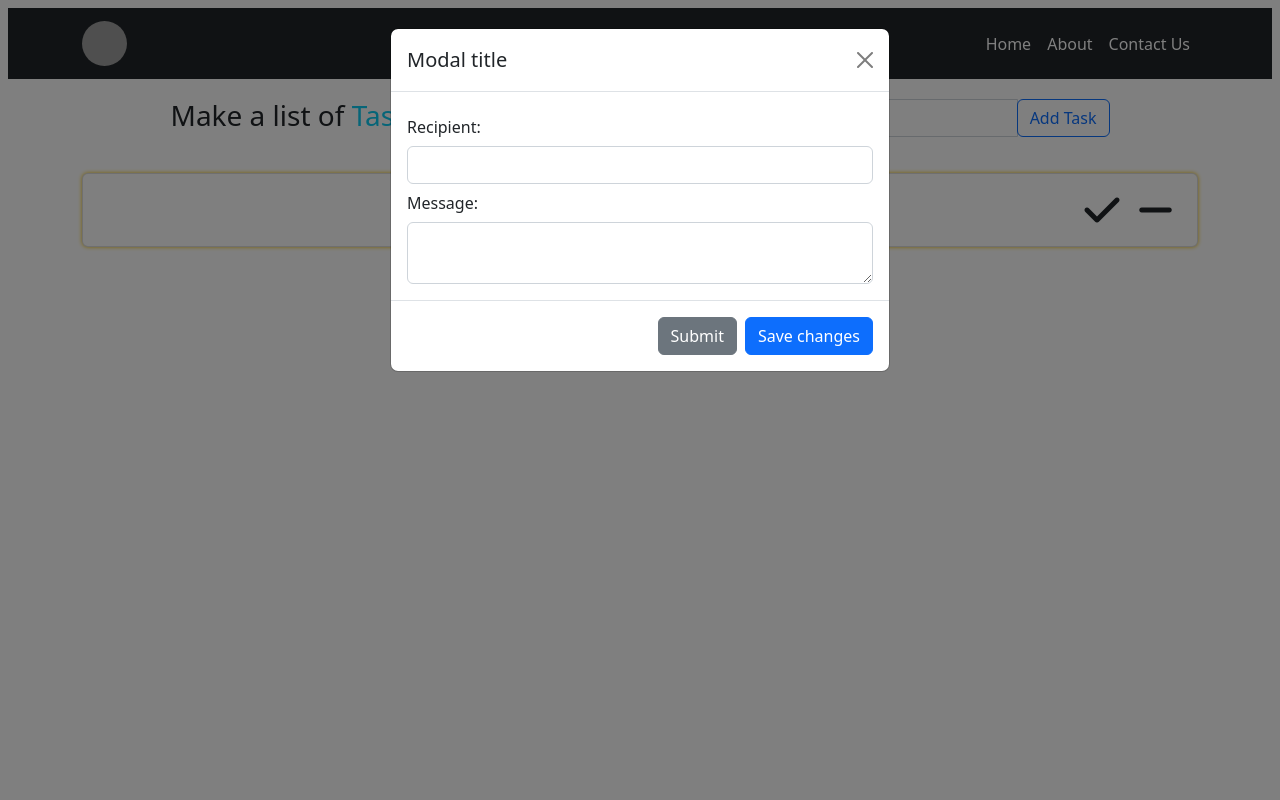
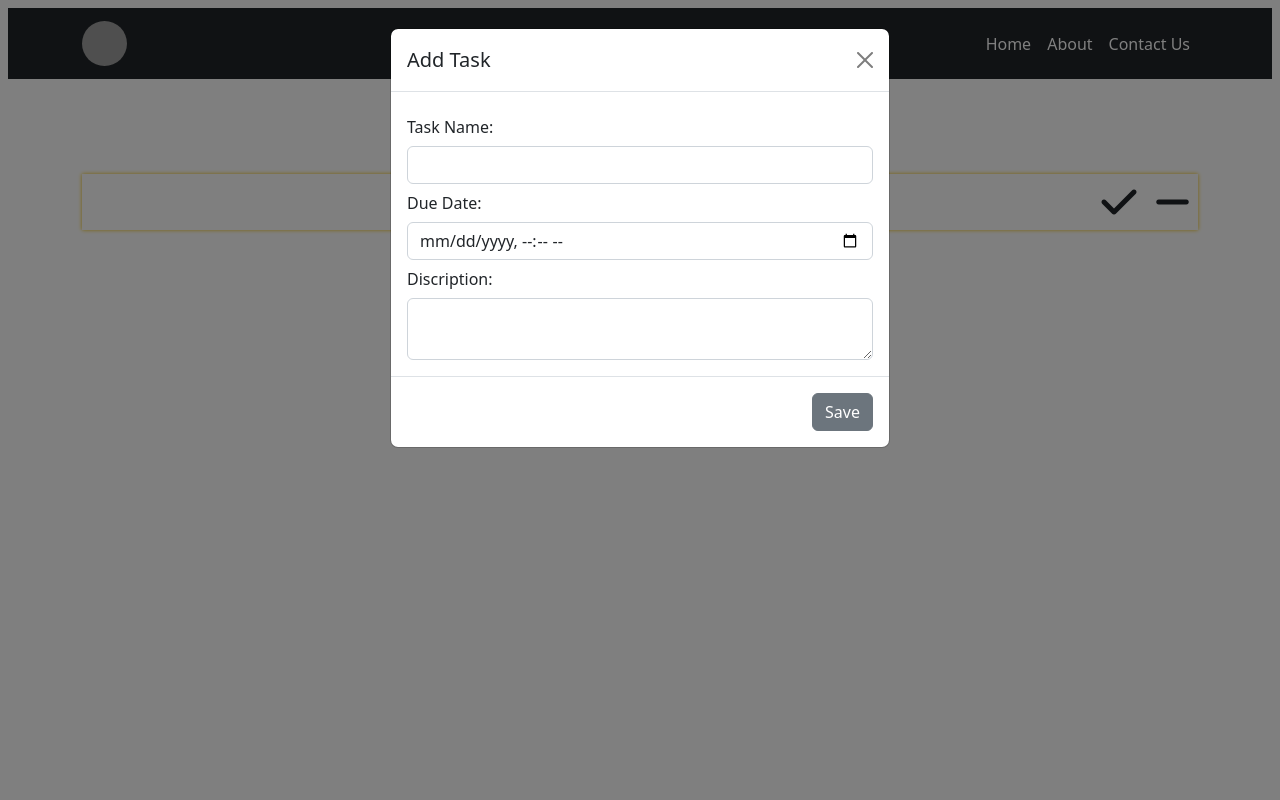
Before and after one commit to shivau1208/Todo, a Flask app: page / in a window 1280 px wide, after a click on "Tasks". Run offline with Flask 2, Linux system fonts and the light colour scheme; data that the repository does not hold is empty; some libraries are stand-ins or nearby versions; grey boxes are pictures that could not be loaded.

Commit message:
02-09/duedate and Discription add

```diff
--- a/HR/routes.py
+++ b/HR/routes.py
@@ -1,3 +1,4 @@
+from datetime import datetime
 import json
 from HR import app
 from flask import render_template,request,jsonify
@@ -13,8 +14,11 @@
     cursor = mydb.connection.cursor()
     if request.method == 'POST':
         task = request.form.get("taskname")
+        discr = request.form.get('discr')
+        datetime = request.form.get('date')
+        print(task,discr,datetime)
         if(task != ''):
-            cursor.execute('INSERT INTO tasks (task_name) VALUES(%s)' , (task,))
+            cursor.execute('INSERT INTO tasks (task_name,discr,due_time) VALUES(%s,%s,%s)' , (task,discr,datetime,))
             cursor.connection.commit()
     return render_template('index.html')
 @app.route('/complete', methods=['POST'])
--- a/HR/static/main.css
+++ b/HR/static/main.css
@@ -3,9 +3,14 @@
         width: 50%;
     }
 }
-@media(min-width: 768px){
+/* @media(min-width: 768px){
     .list-width{
         width: 100%;
+    }
+} */
+@media(min-width: 1400px){
+    .container_width{
+        width: 45%;
     }
 }
 
--- a/HR/static/main.js
+++ b/HR/static/main.js
@@ -6,6 +6,7 @@
 
 function submit(){
     var input = document.getElementById('inputId').value;
+    console.log(input)
     if(input === ''){
         alert('You must write somthing!');
     }
@@ -14,14 +15,13 @@
     }
 }
 function tasklist(data,complete){
-    var lin = document.createElement('li');
+    var lin = document.createElement('div');
     lin.className = 'list-group-item mt-3 d-flex align-items-center li list-width';
     var tsk = document.createTextNode(data);
-    var text = document.createElement('h2');
+    var text = document.createElement('h4');
     text.className = 'text-dark mt-1 flex-grow-1 text';
     text.id = 'read'
     text.addEventListener('click',function(e){
-        console.log(e.target.style.cssText);
         var name = data;
         linethrough(e,name)
 
@@ -31,22 +31,24 @@
         text.style = 'text-decoration: line-through;text-decoration-style: solid;text-decoration-thickness: 2px;';
     }
     lin.appendChild(text);
-    document.getElementById('list').appendChild(lin);
-    edit(lin);
+    if(complete == true){
+        document.getElementById('list').append(lin);
+    }else{
+
+        document.getElementById('list').prepend(lin);
+    }
+    edit(lin,data);
     Delete(lin);
-    // clock(lin);
-    discr(lin);
 }
 function linethrough(ev,name) {
     if(ev.target.style.cssText == 'text-decoration: line-through 2px;'){
-        console.log(1);
         ev.target.style = 'text-decoration:none;'
         task_complete = false
+        document.getElementById('list').prepend(ev.target.parentElement)
     }else{
-        console.log(0)
         ev.target.style = 'text-decoration: line-through;text-decoration-style: solid;text-decoration-thickness: 2px;'
-        ev.target.classList.toggle('checked')
         task_complete = true
+        document.getElementById('list').append(ev.target.parentElement)
     }
     fetch('/complete',{
         method:'POST',
@@ -59,22 +61,24 @@
         )
     })
 }
-function edit(lin) {
+function edit(lin,name) {
     var edit = document.createElement('i');
-    edit.className = 'fa fa-solid fa-2x fa-pen-to-square p-1 m-1 edit';
+    edit.className = 'fa fa-solid fa-pen-to-square p-1 m-1 edit';
     lin.appendChild(edit);
-    edit.addEventListener('click',editable)
+    edit.addEventListener('click',editable(name))
 }
-function editable(){
-    var et = this.parentElement;
-    et.firstChild.style ='text-decoration: none';
-    et.firstChild.contentEditable = true;
-    et.firstChild.focus()
-    var oldval = et.firstChild.textContent;
-    et.firstChild.style = 'outline:none;border: 1px solid blue;'
-    et.addEventListener('keypress',function(e){
-        keyEnter(e,oldval,et)
-    })
+function editable(name){
+    // document.getElementById('modal').click();
+    document.getElementById('inputId').textContent = name;
+    // var et = this.parentElement;
+    // et.firstChild.style ='text-decoration: none';
+    // et.firstChild.contentEditable = true;
+    // et.firstChild.focus()
+    // var oldval = et.firstChild.textContent;
+    // et.firstChild.style = 'outline:none;border: 1px solid blue;'
+    // et.addEventListener('keypress',function(e){
+    //     keyEnter(e,oldval,et)
+    // })
 
 }
 function keyEnter(e,oldval,et){
@@ -102,18 +106,15 @@
 }
 function Delete(lin) {
     var Delete = document.createElement('i');
-    Delete.className = 'fa fa-solid fa-2x fa-minus p-1 m-1';
+    Delete.className = 'fa fa-solid fa-minus p-1 m-1';
     lin.appendChild(Delete);
     Delete.addEventListener('click',delSingle)
 }
 function delSingle(){
-    let propt = prompt('Are you sure?');
-    if(propt=='yes'){
-        var div = this.parentElement;
-        div.remove();
-        const d= JSON.stringify(div.firstChild.textContent);
-        delS(d);
-    }
+    var div = this.parentElement;
+    div.remove();
+    const d= JSON.stringify(div.firstChild.textContent);
+    delS(d);
 }
 function delS(d){
     var xml = new XMLHttpRequest()
@@ -146,16 +147,20 @@
     fetch('/list')
         .then(res => res.json())
         .then(data => {
-            for (let i=0; i<data.length;i++){
-                const dt = data.sort((a,b) => {
-                    if (b.time>a.time){
-                        return 1;
-                    }else{
-                        return -1;
-                    }
-                });
-                tasklist(dt[i].task_name,dt[i].task_complete)
-            }
+            // for (let i=0; i<data.length;i++){
+            //     const dt = data.sort((a,b) => {
+            //         if (b.time>a.time){
+            //             return 1;
+            //         }else{
+            //             return -1;
+            //         }
+            //     });
+            //     tasklist(dt[i].task_name,dt[i].task_complete)
+            // }
+            data.map(dt =>
+
+                tasklist(dt.task_name,dt.task_complete)
+                )
         }
         )
         .catch(error => console.error(error))
--- a/HR/templates/index.html
+++ b/HR/templates/index.html
@@ -14,7 +14,7 @@
 </head>
 <body class="p-2 m-0 border-0 bd-example">
     <nav class="navbar navbar-expand-lg bg-dark navbar-dark">
-        <div class="container">
+        <div class="container container_width">
             <a href="#" class="navbar-brand">
                 <img src="https://encrypted-tbn0.gstatic.com/images?q=tbn:ANd9GcR4XerngAYda3ZhW2WCxkf2vMpotKotpmMSZQ&usqp=CAU" alt="" width="45" height="45" class="rounded-circle">
             </a>
@@ -39,39 +39,39 @@
 
     <!--Add task-->
     <section class="bg-white text-light p-3 p-lg-1">
-        <div class="container">
-            <form action="/task" method="post" class="d-md-flex justify-content-around p-3">
-                <input  id="btn" type="submit" style="display: none;"/>
-                <h3 class="text-dark mb-md-0 mr-2">Make a list of <span class="text-info">Tasks</span></h3>
-                <div class="input-group news-input">
-                    <input type="text"  class="form-control" name="taskname" id="inputId" placeholder="Enter Task">
-                    <div class="input-group-append">
-                        <button class="btn btn-outline-primary"  type="button" data-bs-toggle="modal"  data-bs-target="#exampleModal">Add Task</button>
-                    </div>
-                </div>
-            </form>
-            <div class="modal fade" id="exampleModal"  tabindex="-1" data-keyboard="false" data-backdrop="static">
+        <div class="container container_width">
+            <div  class="d-md-flex justify-content-around p-3">
+                <h3 class="text-dark mb-md-0 mr-2">Make a list of
+                    <div class="btn btn-outline-primary" id="modal"  data-bs-toggle="modal"  data-bs-target="#exampleModal">Tasks</div>
+                </h3>
+                <div class="modal fade" id="exampleModal"  tabindex="-1" data-bs-keyboard="false" data-bs-backdrop="static">
                     <div class="modal-dialog">
                         <div class="modal-content">
                             <div class="modal-header">
-                            <h5 class="modal-title text-dark" id="exampleModalLabel">Modal title</h5>
+                                <h5 class="modal-title text-dark" id="exampleModalLabel">Add Task</h5>
                                 <button type="button" class="btn-close" data-bs-dismiss="modal" aria-label="Close"></button>
                             </div>
                             <div class="modal-body text-dark">
-                            <form>
+                                <form action="/task" method="POST">
                                     <div class="form-group">
-                                  <label for="recipient-name" class="col-form-label">Recipient:</label>
-                                  <input type="text" class="form-control" id="recipient-name">
+                                      <label for="recipient-name" class="col-form-label">Task Name:</label>
+                                      <input type="text" class="form-control" name="taskname" id="inputId">
                                     </div>
                                     <div class="form-group">
-                                  <label for="message-text" class="col-form-label">Message:</label>
-                                  <textarea class="form-control" id="message-text"></textarea>
+                                      <label for="date-time" class="col-form-label">Due Date:</label>
+                                      <input type="datetime-local" class="form-control" name="date" id="date">
                                     </div>
+                                    <div class="form-group">
+                                      <label for="message-text" class="col-form-label">Discription:</label>
+                                      <textarea class="form-control" name="discr" id="message-text"></textarea>
+                                    </div>
+                                    <input  id="btn" type="submit" style="display: none;"/>
                                 </form>
                             </div>
                             <div class="modal-footer">
-                            <button type="button" class="btn btn-secondary" data-bs-dismiss="modal">Submit</button>
-                            <button type="button"  class="btn btn-primary">Save changes</button>
+                                <button type="button" class="btn btn-secondary" onclick="document.getElementById('btn').click();">Save</button>
+                                <!-- <button type="button"  class="btn btn-primary">Save changes</button> -->
+                            </div>
                         </div>
                     </div>
                 </div>
@@ -80,17 +80,18 @@
     </section>
 
     <section class="bg-white text-dark p-3 p-lg-0">
-        <div class="container bg-white">
-            <form class="bg-white form-inline" id="list1">
-                <ul class="list-group" id="list">
-                    <li class="list-group-item mt-3 d-flex lit list-width">
+        <div class="container bg-white container_width">
+            <div>
+                <div class="list-group-item mt-3 d-flex lit list-width">
                     <!-- <input type="checkbox" class="form-check-input" id="box"> -->
                     <text class="text-dark mt-1 flex-grow-1" id="text1">Task List</text>
                     <i class="fa-solid fa-2x fa-check p-1 m-1" id="right"></i>
                     <i class="fa fa-solid fa-2x fa-minus p-1 m-1" id="del"></i>
-                    </li>
-                </ul>
-            </form>
+                </div>
+            </div>
+            <div class="list-group-item mt-3 list-width" id="list">
+
+            </div>
         </div>
     </section>
 
```
Also changed, not shown: 1 other file. Lines whose indentation alone changed are shown as unchanged.
